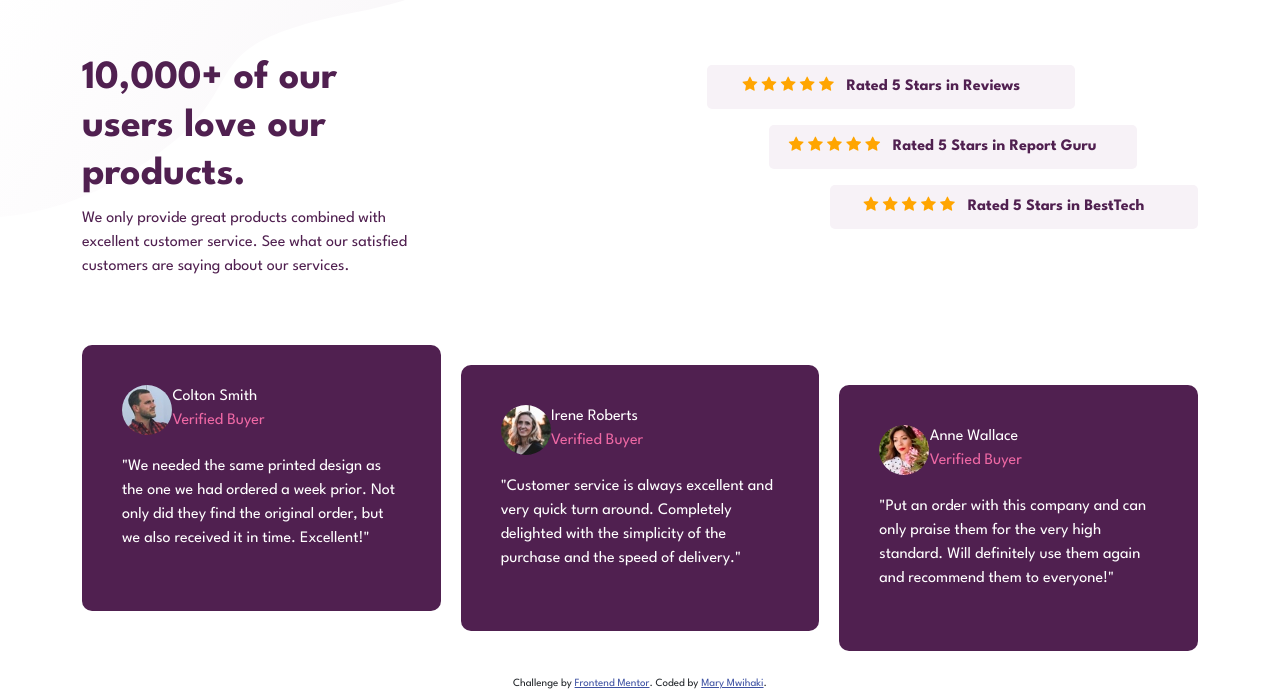
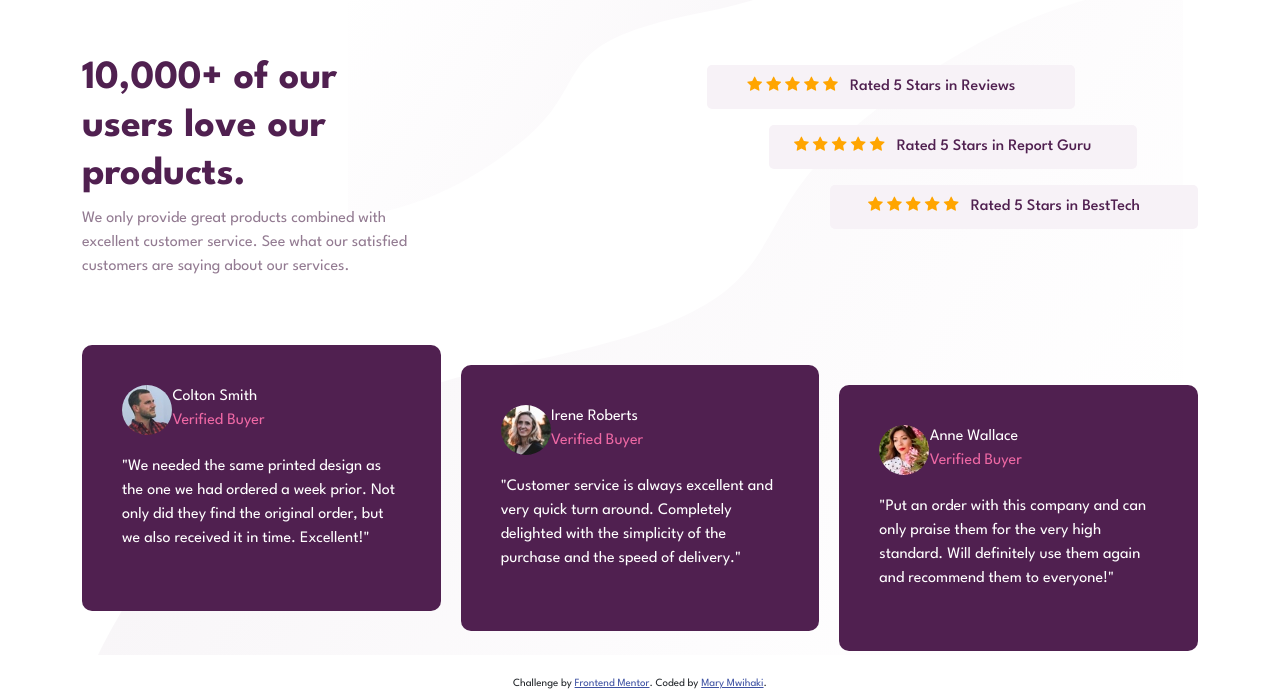
Before and after one commit to mmwihaki/social-proof-section, a website: page index.html in a window 1280 px wide. Shown: the part 145-837 px from the top of the page. Drawn offline with nearby package versions, Linux system fonts and the light colour scheme.

Commit message:
add backgrounds

```diff
--- a/index.html
+++ b/index.html
@@ -22,9 +22,9 @@
   <div class="container">
     <div class="row intro-text">
       <div class="col-md-4">
-        <h1 class="purple-text bold">10,000+ of our users love our products.</h1>
+        <h1 class="bold">10,000+ of our users love our products.</h1>
 
-        <p class="purple-text">We only provide great products combined with excellent customer service.
+        <p class="mini-text">We only provide great products combined with excellent customer service.
           See what our satisfied customers are saying about our services.</p>
       </div>
       <div class="col-md-8 text-center">
--- a/style.css
+++ b/style.css
@@ -1,5 +1,5 @@
 
-  @import url('https://fonts.googleapis.com/css2?family=League+Spartan:wght@400;700&display=swap');
+  @import url('https://fonts.googleapis.com/css2?family=League+Spartan:wght@400;500;700&display=swap');
 
  * {
     font-family: 'League Spartan', sans-serif;
@@ -8,9 +8,11 @@
 body{
     font-size: 15px;
     padding-top: 200px;
-    height: max-content;
-    background-image: url(/images/bg-pattern-top-desktop.svg);
-    background-repeat: no-repeat;
+    background-image: url(/images/bg-pattern-top-desktop.svg), url(/images/bg-pattern-bottom-desktop.svg);
+    background-repeat: no-repeat, no-repeat;
+    background-position: top, bottom;
+    height: 100vh;
+
 }
 
 .attribution {
@@ -22,12 +24,13 @@ body{
     color: hsl(228, 45%, 44%);
 }
 
-.purple-text{
-    color: hsl(300, 43%, 22%);
+.mini-text{
+    color:hsl(303, 10%, 53%);
 }
 
 .bold{
     font-weight: 700;
+    color: hsl(300, 43%, 22%);
 }
 
 .testimonial-box{
@@ -56,6 +59,7 @@ body{
 
 .review-star{
     padding: 10px;
+    font-weight: 500;
 }
 
 img{
```
